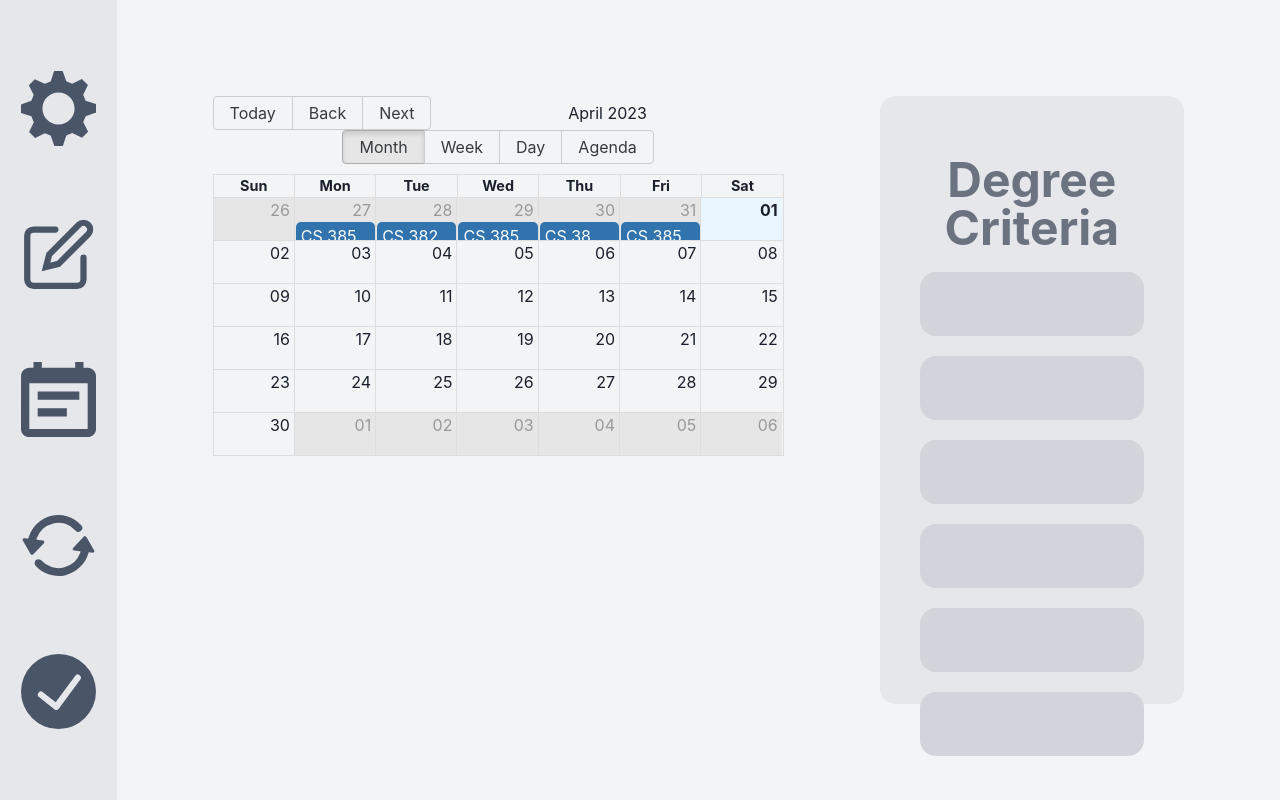
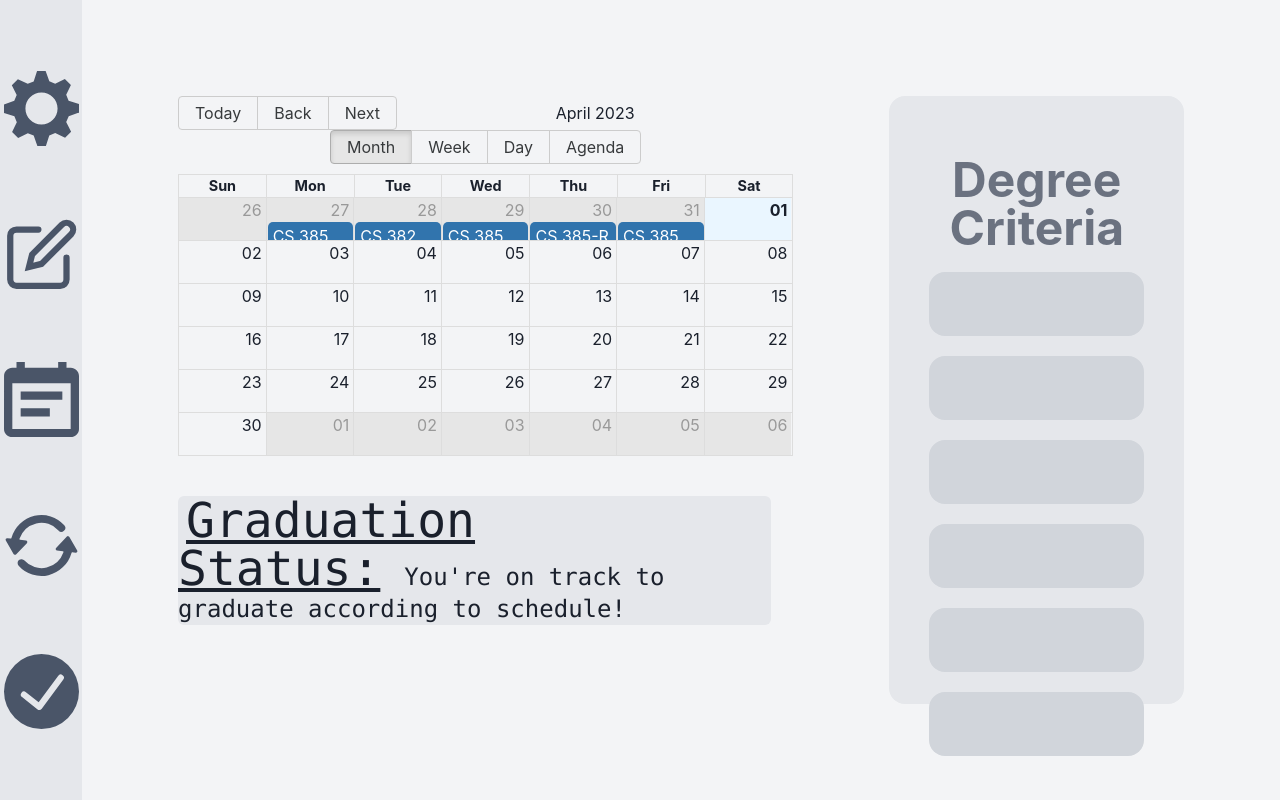
Before and after one commit to Ouckah/worknight, a Next.js app: page /summary in a window 1280 px wide. Built offline with nearby package versions, Linux system fonts and the light colour scheme.

Commit message:
label text needs fixing

```diff
--- a/pages/summary.js
+++ b/pages/summary.js
@@ -23,15 +23,17 @@ export default function Summary() {
             <SideBar />
                 <div className='flex flex-row p-24'>
                     <div className = "flex flex-col">
-                    <MyCalendar />
-
+                        <MyCalendar />
+                        <div className="bg-gray-200 w-5/6 rounded-md">
+                            <label className="p-2 text-5xl underline font-mono">Graduation Status:</label>
+                            <label className= "p-4 text-2xl font-mono">You're on track to graduate according to schedule!</label>
+                        </div>
                     </div>
                     <ClassesCardHolder title="Degree Criteria" primary/>
                 </div>
             </div>
         </>
 
-
     )
 
 }
```
